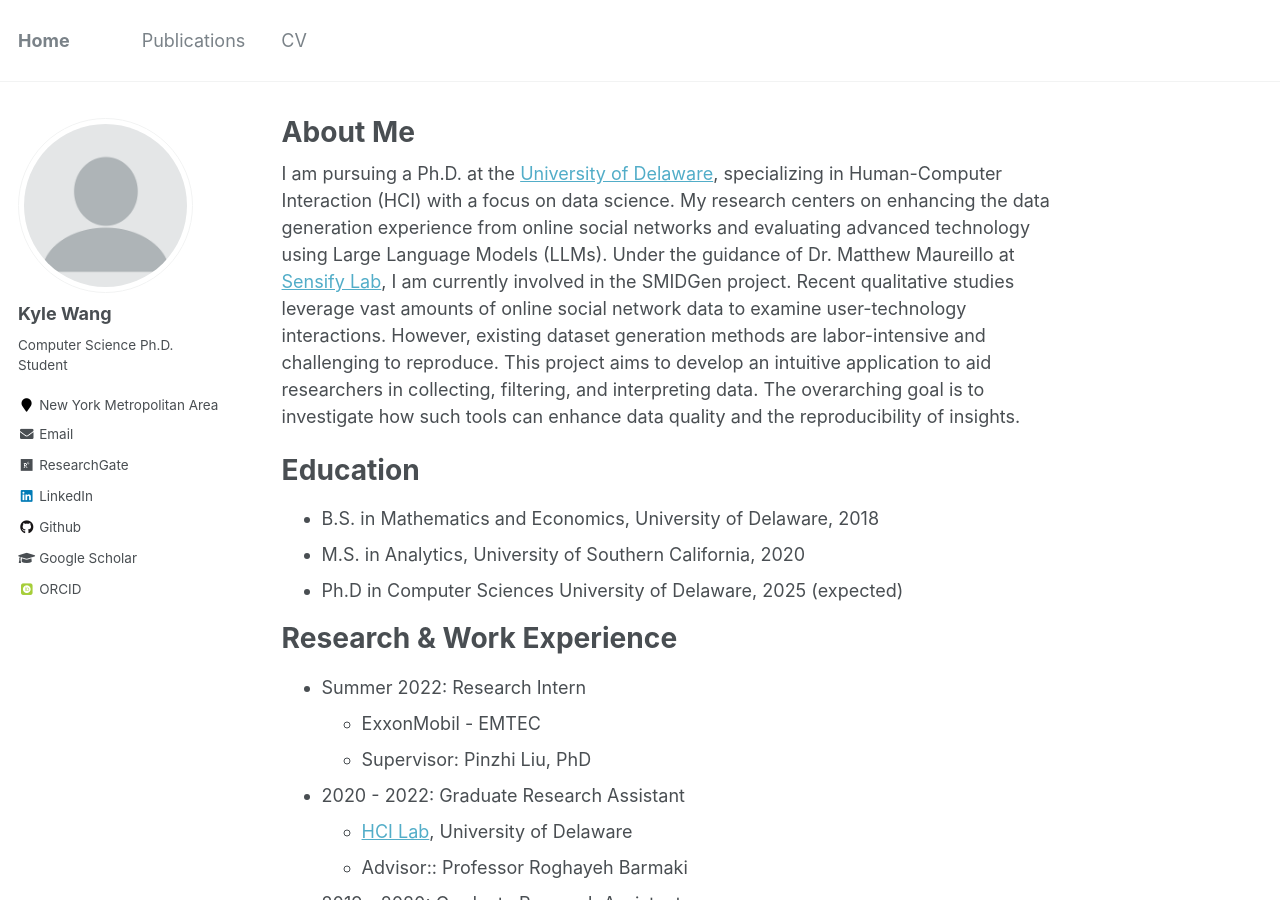
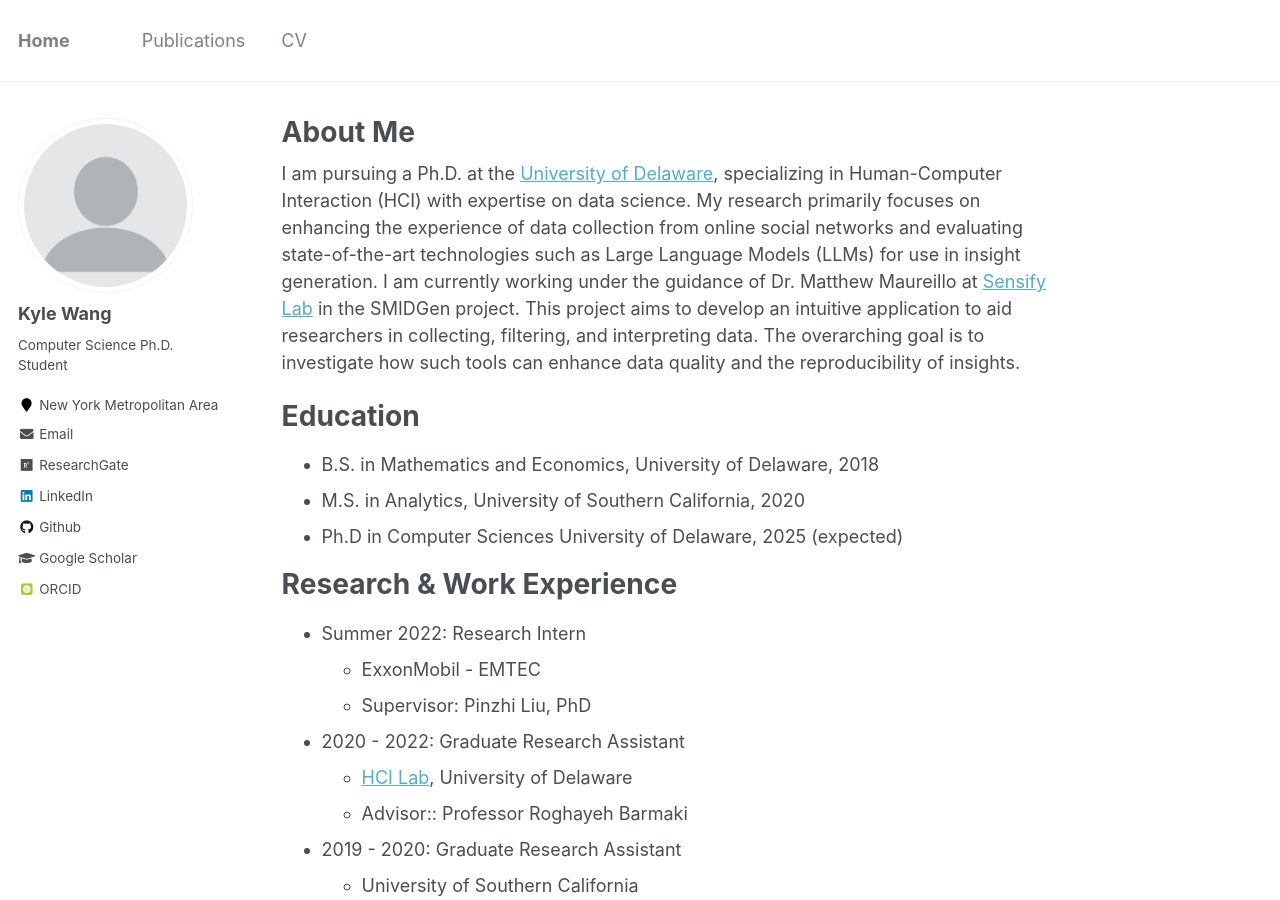
Before and after one commit to kyleearth/kyleearth.github.io, a Jekyll site: the page built from _pages/about.md, in a window 1280 px wide and 900 px high. Built offline with Jekyll 4.4.1, drawn with Linux system fonts in a browser that asks for light colours; some web fonts are replaced.

Commit message:
Update about.md

```diff
--- a/_pages/about.md
+++ b/_pages/about.md
@@ -6,7 +6,7 @@ redirect_from:
   - /about/
   - /about.html
 ---
-I am pursuing a Ph.D. at the [University of Delaware](www.udel.edu), specializing in Human-Computer Interaction (HCI) with a focus on data science. My research centers on enhancing the data generation experience from online social networks and evaluating advanced technology using Large Language Models (LLMs). Under the guidance of Dr. Matthew Maureillo at [Sensify Lab](https://sensifylab.cis.udel.edu/), I am currently involved in the SMIDGen project. Recent qualitative studies leverage vast amounts of online social network data to examine user-technology interactions. However, existing dataset generation methods are labor-intensive and challenging to reproduce. This project aims to develop an intuitive application to aid researchers in collecting, filtering, and interpreting data. The overarching goal is to investigate how such tools can enhance data quality and the reproducibility of insights.
+I am pursuing a Ph.D. at the [University of Delaware](www.udel.edu), specializing in Human-Computer Interaction (HCI) with expertise on data science. My research primarily focuses on enhancing the experience of data collection from online social networks and evaluating state-of-the-art technologies such as Large Language Models (LLMs) for use in insight generation. I am currently working under the guidance of Dr. Matthew Maureillo at [Sensify Lab](https://sensifylab.cis.udel.edu/) in the SMIDGen project. This project aims to develop an intuitive application to aid researchers in collecting, filtering, and interpreting data. The overarching goal is to investigate how such tools can enhance data quality and the reproducibility of insights.
 
 
 Education
```
